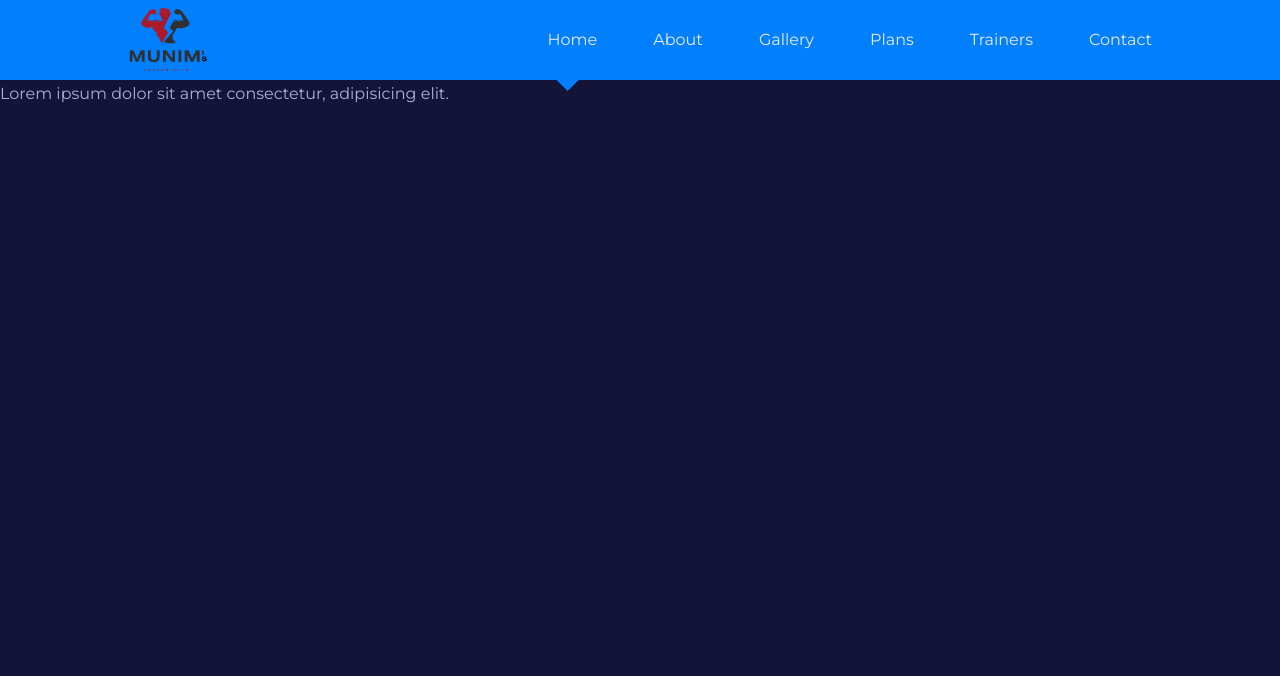
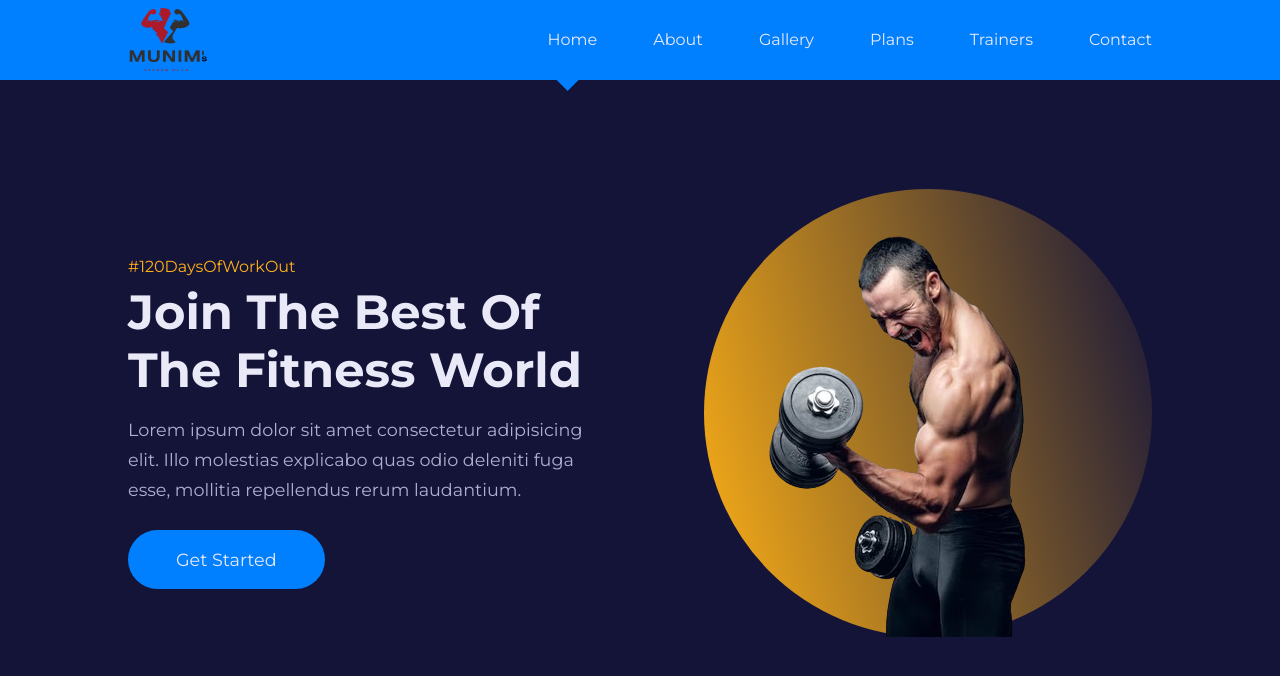
Before and after one commit to M-Munim/ReactGymSite, a React (Vite) app: page / in a window 1280 px wide. Shown: the top 676 px of the page. Built offline with nearby package versions, Linux system fonts and the light colour scheme.

Commit message:
mainHeader Done

```diff
--- a/src/components/Header.jsx
+++ /dev/null
@@ -1,8 +0,0 @@
-const Header = () => {
-    return (
-        <div>
-            <p>Lorem ipsum dolor sit amet consectetur, adipisicing elit. </p></div>
-    )
-}
-
-export default Header
--- /dev/null
+++ b/src/components/MainHeader.jsx
@@ -0,0 +1,28 @@
+import { Link } from "react-router-dom"
+import image from '../assets/mainImg.png'
+
+const MainHeader = () => {
+    return (
+        <header className="main_header">
+            <div className="container main_header-container">
+                <div className="main_header-left">
+                    <h4>#120DaysOfWorkOut</h4>
+                    <h1>Join The Best Of The Fitness World</h1>
+
+                    <p>Lorem ipsum dolor sit amet consectetur adipisicing elit. Illo molestias explicabo quas odio deleniti fuga esse, mollitia repellendus rerum laudantium.</p>
+
+                    <Link to='/plans' className="btn lg">Get Started</Link>
+                </div>
+
+                <div className="main_header-right">
+                    <div className="main_header-circle"></div>
+                    <div className="main_header-image">
+                        <img src={image} alt="Main Header Img" />
+                    </div>
+                </div>
+            </div>
+        </header>
+    )
+}
+
+export default MainHeader
--- a/src/components/Navbar.css
+++ b/src/components/Navbar.css
@@ -4,7 +4,7 @@
     background: var(--color-primary);
     display: grid;
     place-items: center;
-    /* position: fixed; */
+    position: fixed;
     top: 0;
     left: 0;
     z-index: 99;
--- a/src/index.css
+++ b/src/index.css
@@ -71,3 +71,39 @@
     object-fit: cover;
     width: 100%;
 }
+
+
+
+
+
+
+
+.btn {
+    color: var(--color-gray-100);
+    width: fit-content;
+    margin: 0 auto;
+    padding: .9rem 2rem;
+    background: var(--color-primary);
+    border-radius: 1.5rem;
+    transition: var(--transition);
+}
+
+.btn:hover {
+    background: var(--color-secondary);
+    color: var(--color-gray-600);
+}
+
+.btn.lg {
+    padding: 1.2rem 3rem;
+    border-radius: 2rem;
+    font-size: 1.1rem;
+}
+
+.btn.sm {
+    padding: 0.4rem 1.2rem;
+    font-size: 0.9rem;
+}
+
+.btn.sm:hover {
+    background: var(--color-gray-100);
+}
--- a/src/pages/Home/Home.jsx
+++ b/src/pages/Home/Home.jsx
@@ -1,10 +1,13 @@
 import React from 'react'
 import './home.css'
-import Header from '../../components/Header'
+import MainHeader from '../../components/MainHeader'
 
 const Home = () => {
   return (
-    <Header />
+    <>
+
+    <MainHeader />
+    </>
   )
 }
 
--- a/src/pages/Home/home.css
+++ b/src/pages/Home/home.css
@@ -0,0 +1,58 @@
+.main_header {
+    width: 100vw;
+    height: calc(100vh - 3rem);
+    display: grid;
+    place-items: center;
+    margin-top: 3rem;
+}
+
+.main_header-container {
+    height: 100%;
+    display: grid;
+    grid-template-columns: 1fr 1fr;
+    align-items: center;
+    justify-content: space-between;
+    gap: 6rem;
+}
+
+.main_header-left {
+    margin-top: -1rem;
+}
+
+.main_header-left h4 {
+    margin-bottom: .5rem;
+    color: var(--color-secondary);
+    font-weight: 400;
+
+}
+
+.main_header-left p {
+    margin: 1rem 0 2.5rem;
+    font-size: 1.1rem;
+}
+
+/* right side */
+
+.main_header-right {
+    display: grid;
+    place-items: end;
+    position: relative;
+}
+
+.main_header-circle {
+    width: 28rem;
+    height: 28rem;
+    background: linear-gradient(75deg, var(--color-secondary), transparent);
+    border-radius: 50%;
+    position: absolute;
+    transition: var(--transition);
+}
+
+.main_header-image {
+    position: relative;
+    /* width: 18rem; */
+}
+
+.main_header-right:hover .main_header-circle {
+    filter: blur(10px);
+}
```
Also changed, not shown: src/assets/mainImg.png (added).
